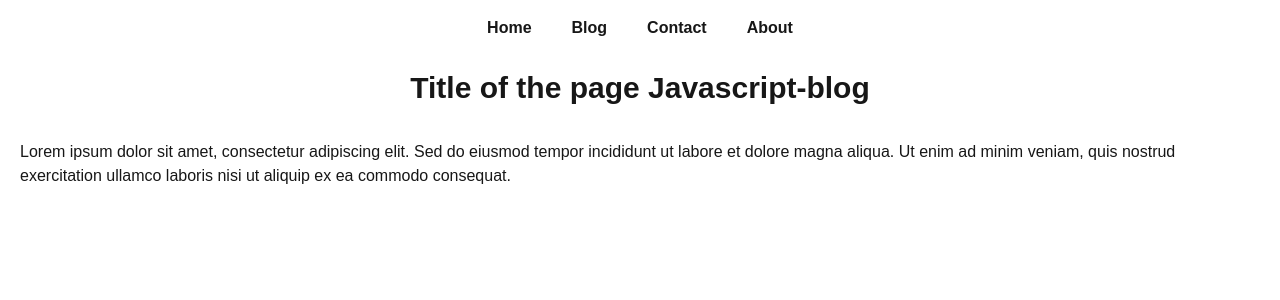
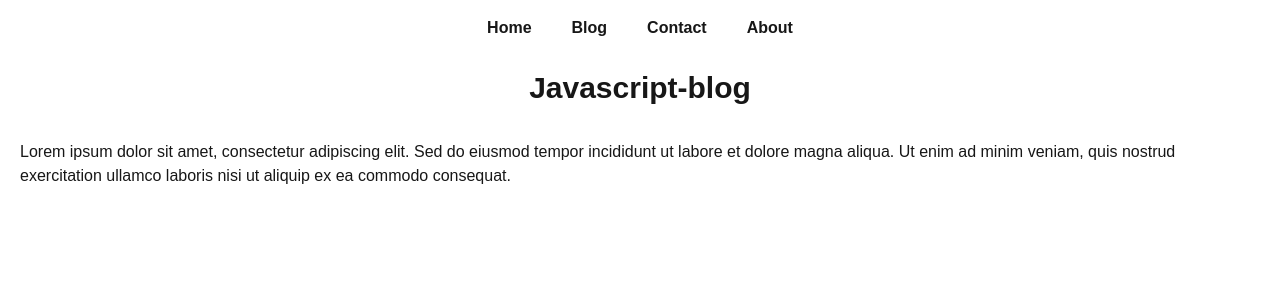
Before and after one commit to kowshik76/NightOwl-Nextjs, a Next.js app: page /blogspot/Javascript-blog in a window 1280 px wide. Shown: the top 300 px of the page. Built offline with nearby package versions, Linux system fonts and the light colour scheme.

Commit message:
Update blog slugs for consistency and improve blog page link structure

```diff
--- a/blogdata/first-blog.json
+++ b/blogdata/first-blog.json
@@ -2,5 +2,5 @@
     "Name":"React Blog",
 "Description":"This is an first blog used in my next js project as an demo ",
 "author":"kaushik Ma",
-"slug":"first-blog"
+"slug":"React-blog"
 }
--- a/blogdata/second-blog.json
+++ b/blogdata/second-blog.json
@@ -2,5 +2,5 @@
     "Name":"Next.js Blog",
 "Description":"This is an Second blog used in my next js project as an demo ",
 "author":"kaushik Ma",
-"slug":"second-blog"
+"slug":"Next.js-blog"
 }
--- a/blogdata/third-blog.json
+++ b/blogdata/third-blog.json
@@ -2,5 +2,5 @@
     "Name":"Javascript Blog",
 "Description":"This is an third blog used in my next js project as an demo ",
 "author":"kaushik Ma",
-"slug":"third-blog"
+"slug":"Javascript-blog"
 }
--- a/src/app/Blog/page.js
+++ b/src/app/Blog/page.js
@@ -25,8 +25,8 @@ const Page = () => {
             {/* Blog 1 */}
             {blogs.map((blogitem) => {
               return (
-                <Link href={`/blogspot/${blogitem.slug}`}>
-                  <div key={blogitem.slug} className="h-40 w-100 m-5 rounded-2xl border-2 border-white transition-all duration-500 hover:border-blue-500 hover:shadow-[0_0_15px_rgba(59,130,246,0.8)] cursor-pointer">
+                <Link href={`/blogspot/${blogitem.slug}`} key={blogitem.slug}>
+                  <div  className="h-40 w-100 m-5 rounded-2xl border-2 border-white transition-all duration-500 hover:border-blue-500 hover:shadow-[0_0_15px_rgba(59,130,246,0.8)] cursor-pointer">
                     <h4 className="text-center m-5 font-bold">
                       {blogitem.Name}
                     </h4>
--- a/src/app/blogspot/[slug]/page.js
+++ b/src/app/blogspot/[slug]/page.js
@@ -8,7 +8,7 @@ const Slug = () => {
     return (
         <>
         <div >
-        <h1 className='text-3xl text-center my-3.5 font-bold'>Title of the page {slug}</h1>
+        <h1 className='text-3xl text-center my-3.5 font-bold'>{slug}</h1>
 
         </div>
         <div className='p-5'>
```
